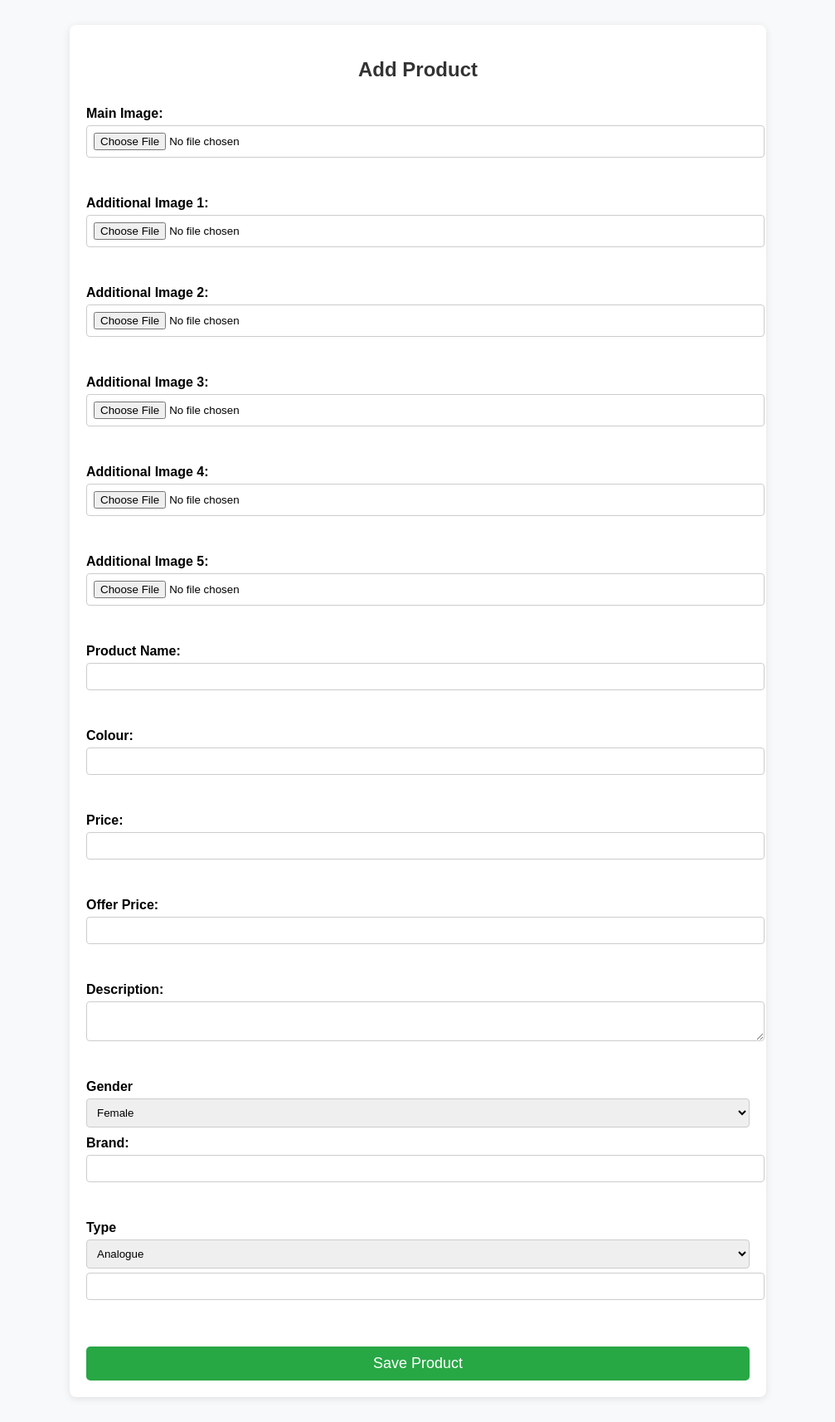
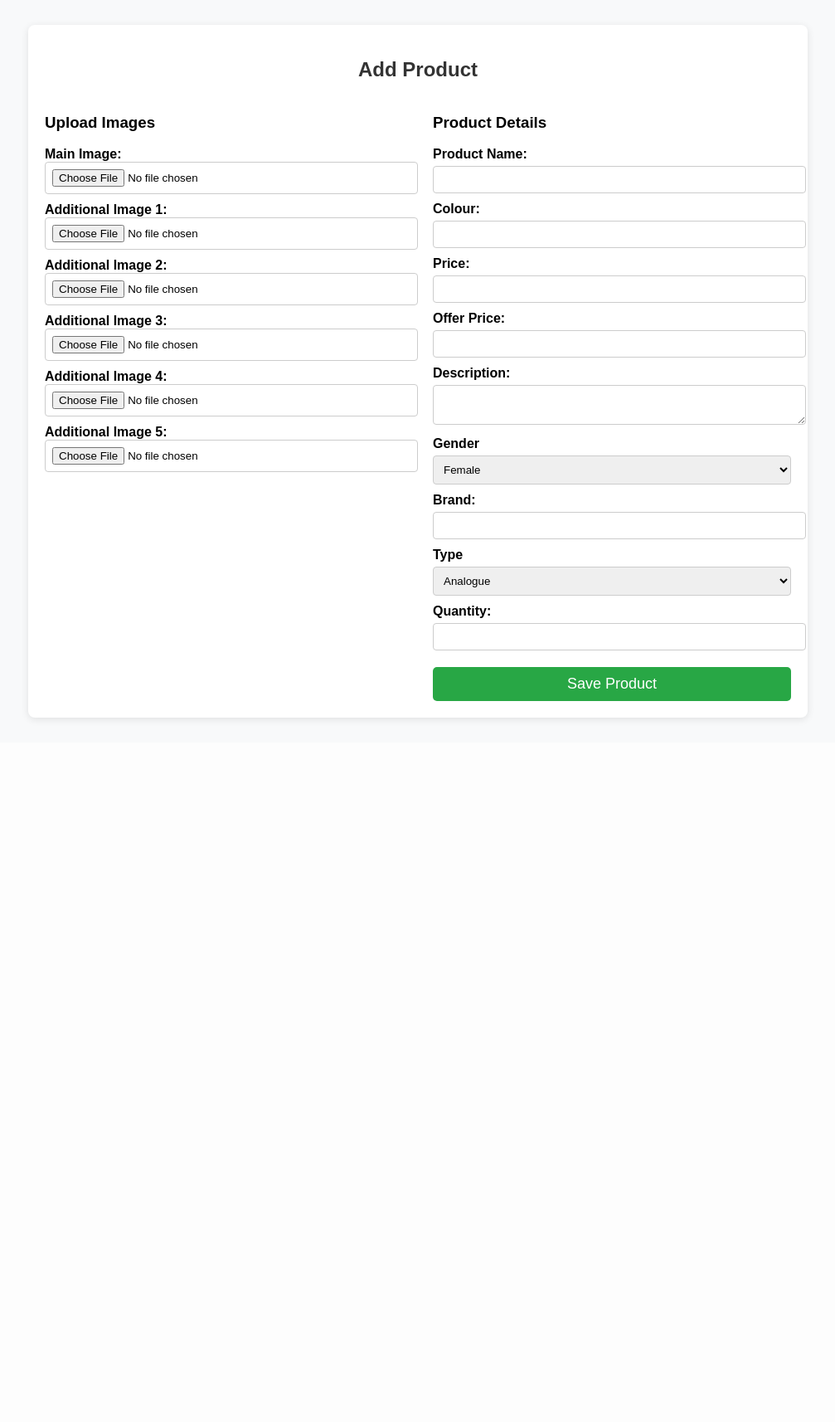
Before and after one commit to ANITJOHNSAJI/WATCHCART, a Django app: template epro/templates/add.html in a window 1280 px wide. Shown: the part 189-1903 px from the top of the page at 83% size, without its empty margins (136-1143 px from the left). After the commit the page ends 1058 px from the top, so only its background shows below. Run offline with Django 3.2, Linux system fonts and the light colour scheme; the template is opened without the code that fills it, so the values that code supplies are empty.

Commit message:
productuploading page edited

```diff
--- a/epro/static/css/add.css
+++ b/epro/static/css/add.css
@@ -37,7 +37,7 @@
 
 /* Form Container */
 .container {
-    max-width: 800px;
+    max-width: 900px;
     margin: 30px auto;
     padding: 20px;
     background: white;
@@ -50,20 +50,46 @@
     color: #333;
 }
 
-/* Form Fields */
+/* Two-Column Form */
 .product-form {
     display: flex;
-    flex-direction: column;
+    flex-wrap: wrap;
+    justify-content: space-between;
+    gap: 20px;
 }
 
-.product-form label {
+/* Image Upload Section (Left Column) */
+.image-upload {
+    width: 48%;
+}
+
+.image-upload label {
+    display: block;
     font-weight: bold;
     margin-top: 10px;
 }
 
-.product-form input,
-.product-form select,
-.product-form textarea {
+.image-upload input {
+    width: 100%;
+    padding: 8px;
+    border: 1px solid #ccc;
+    border-radius: 4px;
+}
+
+/* Product Details Section (Right Column) */
+.product-details {
+    width: 48%;
+}
+
+.product-details label {
+    font-weight: bold;
+    display: block;
+    margin-top: 10px;
+}
+
+.product-details input,
+.product-details select,
+.product-details textarea {
     width: 100%;
     padding: 8px;
     margin-top: 5px;
@@ -75,6 +101,7 @@
 .submit-btn {
     margin-top: 20px;
     padding: 10px;
+    width: 100%;
     background-color: #28a745;
     color: white;
     font-size: 18px;
@@ -89,7 +116,11 @@
 
 /* Responsive */
 @media (max-width: 768px) {
-    .container {
-        width: 90%;
+    .product-form {
+        flex-direction: column;
+    }
+    .image-upload,
+    .product-details {
+        width: 100%;
     }
 }
--- a/epro/templates/add.html
+++ b/epro/templates/add.html
@@ -34,57 +34,66 @@
     <form action="{% url 'add_product' %}" method="post" enctype="multipart/form-data" class="product-form">
         {% csrf_token %}
 
+        <div class="form-section image-upload">
+            <h3>Upload Images</h3>
             <label for="image">Main Image:</label>
-        <input type="file" name="image" id="image" required><br><br>
+            <input type="file" name="image" id="image" required>
 
             <label for="image1">Additional Image 1:</label>
-        <input type="file" name="image1" id="image1"><br><br>
+            <input type="file" name="image1" id="image1">
 
             <label for="image2">Additional Image 2:</label>
-        <input type="file" name="image2" id="image2"><br><br>
+            <input type="file" name="image2" id="image2">
 
             <label for="image3">Additional Image 3:</label>
-        <input type="file" name="image3" id="image3"><br><br>
+            <input type="file" name="image3" id="image3">
 
             <label for="image4">Additional Image 4:</label>
-        <input type="file" name="image4" id="image4"><br><br>
+            <input type="file" name="image4" id="image4">
 
             <label for="image5">Additional Image 5:</label>
-        <input type="file" name="image5" id="image5"><br><br>
+            <input type="file" name="image5" id="image5">
+        </div>
 
+        <div class="form-section product-details">
+            <h3>Product Details</h3>
             <label for="name">Product Name:</label>
-        <input type="text" name="name" required><br><br>
+            <input type="text" name="name" required>
 
             <label for="colour">Colour:</label>
-        <input type="text" name="colour" required><br><br>
+            <input type="text" name="colour" required>
 
             <label for="price">Price:</label>
-        <input type="number" name="price" step="0.01" required><br><br>
+            <input type="number" name="price" step="0.01" required>
 
             <label for="offerprice">Offer Price:</label>
-        <input type="number" name="offerprice" step="0.01" required><br><br>
+            <input type="number" name="offerprice" step="0.01" required>
 
             <label for="description">Description:</label>
-        <textarea name="description"></textarea><br><br>
+            <textarea name="description"></textarea>
+
             <label for="gender">Gender</label>
             <select name="gender" id="gender">
-            <option value="Female" {% if data1.gender == 'Female' %} selected {% endif %}>Female</option>
-            <option value="Male" {% if data1.gender == 'Male' %} selected {% endif %}>Male</option>
-            <option value="Unisex" {% if data1.gender == 'Unisex' %} selected {% endif %}>Unisex</option>
+                <option value="Female">Female</option>
+                <option value="Male">Male</option>
+                <option value="Unisex">Unisex</option>
             </select>
+
             <label for="brand">Brand:</label>
-        <input type="text" name="brand" required><br><br>
+            <input type="text" name="brand" required>
 
             <label for="type">Type</label>
             <select name="type" id="type">
-            <option value="Analogue" {% if data1.type == 'Analogue' %} selected {% endif %}>Analogue</option>
-            <option value="Digital" {% if data1.type == 'Digital' %} selected {% endif %}>Digital</option>
-            <option value="Analogue/Digital" {% if data1.type == 'Analogue/Digital' %} selected {% endif %}>Analogue/Digital</option>
+                <option value="Analogue">Analogue</option>
+                <option value="Digital">Digital</option>
+                <option value="Analogue/Digital">Analogue/Digital</option>
+            </select>
 
             <label for="quantity">Quantity:</label>
-        <input type="number" name="quantity" required><br><br>
+            <input type="number" name="quantity" required>
 
             <button type="submit" class="submit-btn">Save Product</button>
+        </div>
     </form>
     {% endif %}
 
@@ -93,38 +102,43 @@
     <form action="{% url 'edit_g' data1.id %}" method="post" enctype="multipart/form-data" class="product-form">
         {% csrf_token %}
 
+        <div class="form-section image-upload">
+            <h3>Upload Images</h3>
             <label for="image">Main Image:</label>
-        <input type="file" name="image" id="image"><br><br>
+            <input type="file" name="image" id="image">
 
             <label for="image1">Additional Image 1:</label>
-        <input type="file" name="image1" id="image1"><br><br>
+            <input type="file" name="image1" id="image1">
 
             <label for="image2">Additional Image 2:</label>
-        <input type="file" name="image2" id="image2"><br><br>
+            <input type="file" name="image2" id="image2">
 
             <label for="image3">Additional Image 3:</label>
-        <input type="file" name="image3" id="image3"><br><br>
+            <input type="file" name="image3" id="image3">
 
             <label for="image4">Additional Image 4:</label>
-        <input type="file" name="image4" id="image4"><br><br>
+            <input type="file" name="image4" id="image4">
 
             <label for="image5">Additional Image 5:</label>
-        <input type="file" name="image5" id="image5"><br><br>
+            <input type="file" name="image5" id="image5">
+        </div>
 
+        <div class="form-section product-details">
+            <h3>Product Details</h3>
             <label for="name">Product Name:</label>
-        <input type="text" name="name" value="{{ data1.name }}" required><br><br>
+            <input type="text" name="name" value="{{ data1.name }}" required>
 
             <label for="colour">Colour:</label>
-        <input type="text" name="colour" value="{{ data1.colour }}" required><br><br>
+            <input type="text" name="colour" value="{{ data1.colour }}" required>
 
             <label for="price">Price:</label>
-        <input type="number" name="price" value="{{ data1.price }}" step="0.01" required><br><br>
+            <input type="number" name="price" value="{{ data1.price }}" step="0.01" required>
 
             <label for="offerprice">Offer Price:</label>
-        <input type="number" name="offerprice" value="{{ data1.offerprice }}" step="0.01" required><br><br>
+            <input type="number" name="offerprice" value="{{ data1.offerprice }}" step="0.01" required>
 
             <label for="description">Description:</label>
-        <textarea name="description">{{ data1.description }}</textarea><br><br>
+            <textarea name="description">{{ data1.description }}</textarea>
 
             <label for="gender">Gender</label>
             <select name="gender" id="gender">
@@ -134,7 +148,7 @@
             </select>
 
             <label for="brand">Brand:</label>
-        <input type="text" name="brand" value="{{ data1.brand }}" required><br><br>
+            <input type="text" name="brand" value="{{ data1.brand }}" required>
 
             <label for="type">Type</label>
             <select name="type" id="type">
@@ -144,9 +158,10 @@
             </select>
 
             <label for="quantity">Quantity:</label>
-        <input type="number" name="quantity" value="{{ data1.quantity }}" required><br><br>
+            <input type="number" name="quantity" value="{{ data1.quantity }}" required>
 
             <button type="submit" class="submit-btn">Save Changes</button>
+        </div>
     </form>
     {% endif %}
 </div>
```
Also changed, not shown: epro/static/css/index.css (+77 -10 lines), epro/db.sqlite3, epro/media/products/fe2.webp (added), epro/media/products/fe22.webp (added), epro/media/products/fe22_vyOK71t.webp (added), epro/media/products/fe23.webp (added), epro/media/products/fe23_MeWcCTt.webp (added), epro/media/products/fe24.webp (added), epro/media/products/fe24_KrU5v3a.webp (added), epro/media/products/fe25.webp (added), epro/media/products/fe25_wdxVr0t.webp (added), epro/media/products/fe26.webp (added), epro/media/products/fe26_UyBzAjR.webp (added), epro/media/products/fe2_md0krBl.webp (added). Lines whose indentation alone changed are shown as unchanged.
